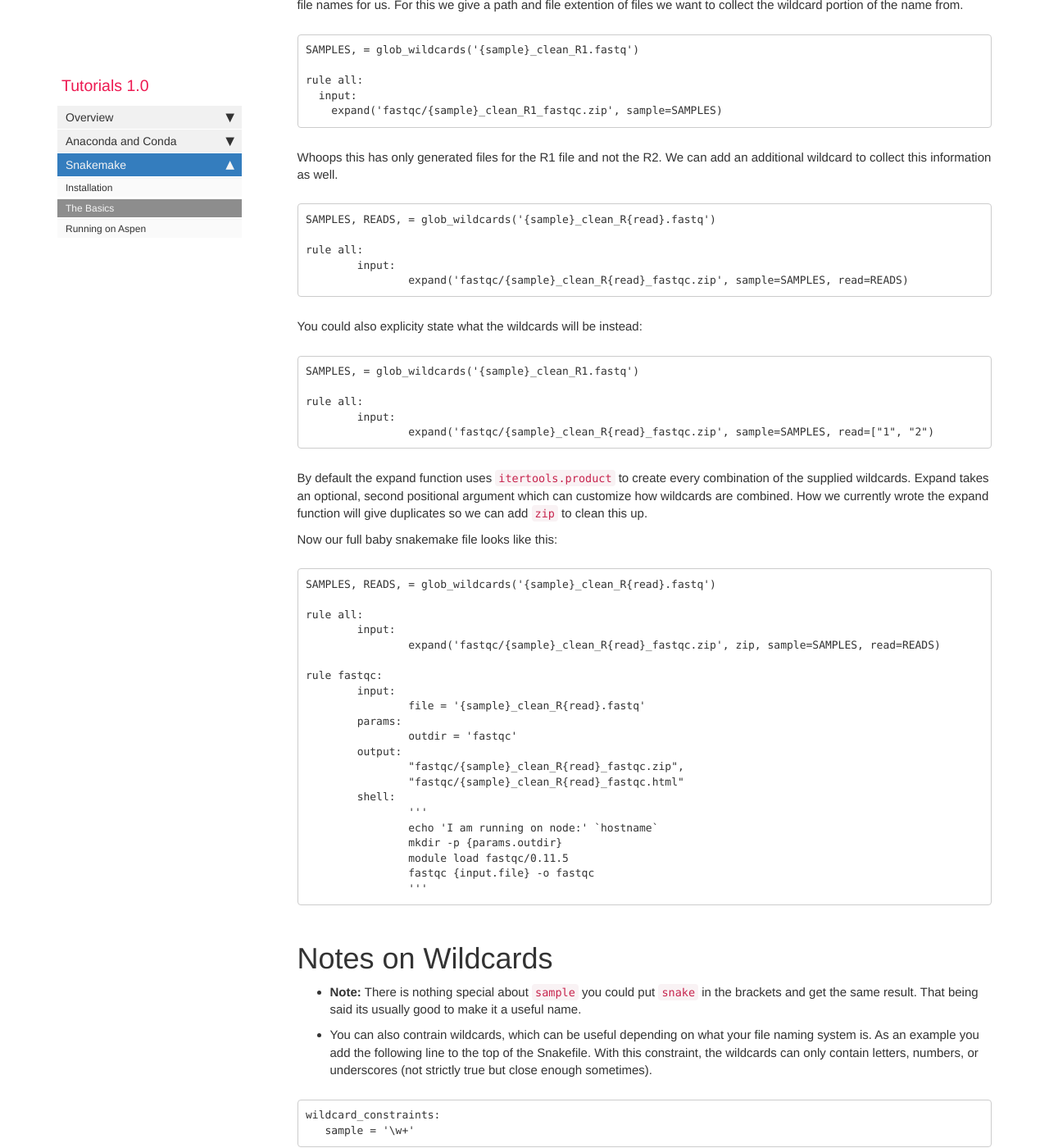
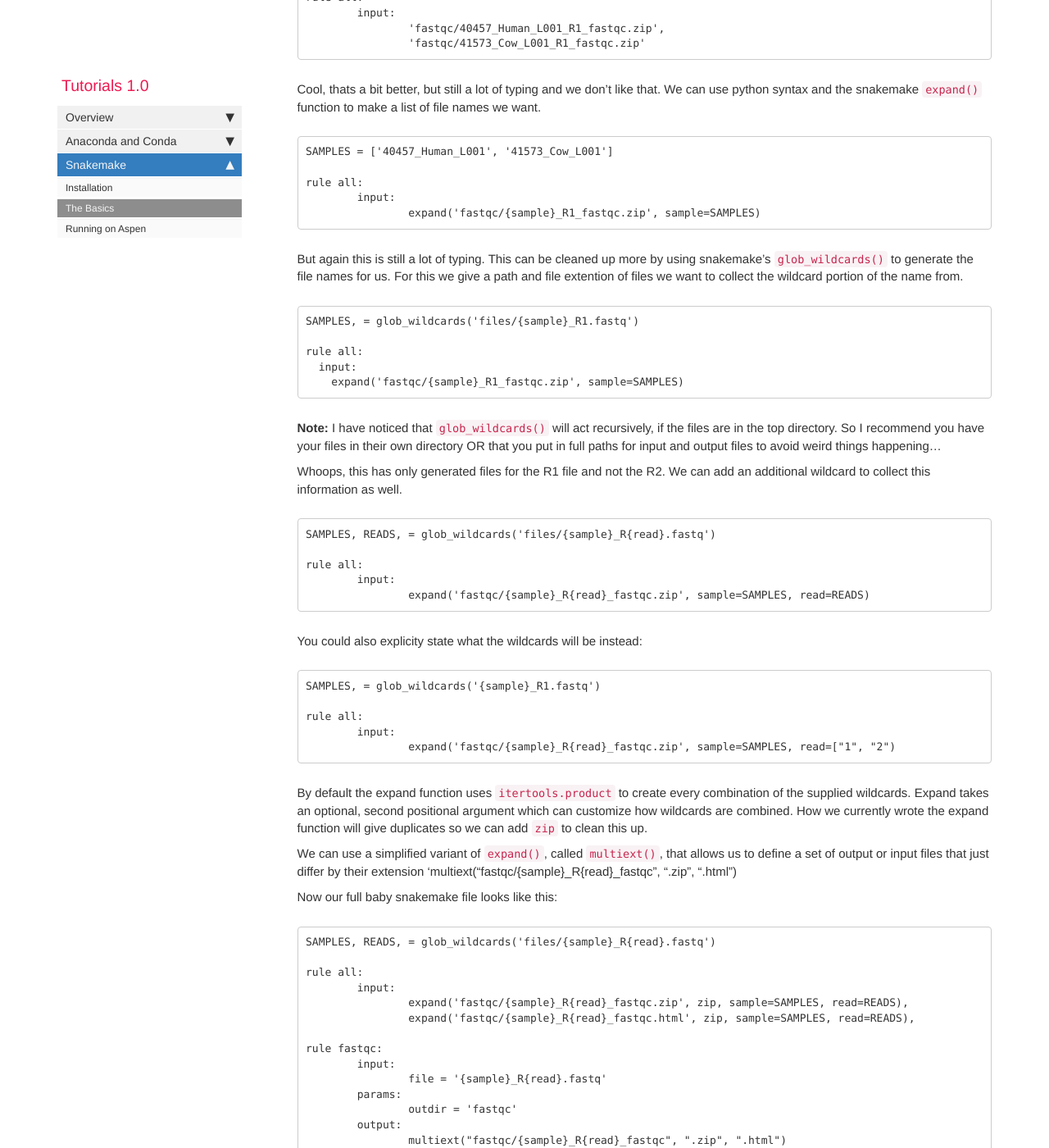
Before and after one commit to jvhagey/Tutorials, a Jekyll site: the page built from pages/mydoc/mydoc_Basic.md, in a window 1280 px wide and 1400 px high, scrolled down 3382 px. Shown: the whole window at 82% size. Built offline with Jekyll 4.4.1, drawn with Linux system fonts in a browser that asks for light colours; comment, search, counter and statistics services are not loaded; some of the changed text lies outside the part shown.

Commit message:
Update mydoc_Basic.md

````diff
--- a/pages/mydoc/mydoc_Basic.md
+++ b/pages/mydoc/mydoc_Basic.md
@@ -33,6 +33,9 @@ The basics of snakemake:
 			- R script (*.R)
 			- R markdown file (*.Rmd)
 		- Inputs and outputs are used by snakemake to determine the order for which rules are to be run. If a rule B has an input produced as an output of rule A, then rule B will be run after rule A.
+		-For determining whether output files have to be re-created, Snakemake checks whether the file modification date (i.e. the timestamp) of any input file of the same job is newer than the timestamp of the output file.
+			- This can be overridden by marking an input file with the `ancient()` function. An example is of ignoring timestamps is found [here](https://snakemake.readthedocs.io/en/stable/snakefiles/rules.html).
+		- All the arguments that can be used in a rule can be found [here](https://snakemake.readthedocs.io/en/stable/snakefiles/writing_snakefiles.html).
 	- There can be multiple inputs/outputs in rules
 		- Inputs/outputs can be named (using the = syntax), or just listed in order.
 		- These files can be referred to in the shell command (or python/R scripts)
@@ -48,10 +51,10 @@ To run snakemake you will make a file called `Snakefile`, **IT MUST BE NAMED THI
 ```
 rule fastqc:
 	input:
-		file = '40457_Human_L001_clean_R1.fastq'
+		file = '40457_Human_L001_R1.fastq'
 	output:
-		"fastqc/40457_Human_L001_clean_R1_fastqc.zip",
-		"fastqc/40457_Human_L001_clean_R1_fastqc.html"
+		"fastqc/40457_Human_L001_R1_fastqc.zip",
+		"fastqc/40457_Human_L001_R1_fastqc.html"
 	shell:
 		'''
 		echo 'I am running on node:' `hostname`
@@ -64,7 +67,7 @@ rule fastqc:
 We can run snakemake by requesting the file that is wanted. For this to run you will also need to tell snakemake how many cores to use when running.
 
 ```
-snakemake fastqc/40457_Human_L001_clean_R1_fastqc.html --cores 1
+snakemake fastqc/40457_Human_L001_R1_fastqc.html --cores 1
 ```
 
 Or just tell snakemake to run and it will go through the entire pipeline, which is only one rule right not so we get the same output.
@@ -73,23 +76,33 @@ Or just tell snakemake to run and it will go through the entire pipeline, which
 snakemake --cores 1
 ```
 
+If you already ran snakemake, snakemake will just tell you there is nothing to do and you will see this output:
+
+```
+Building DAG of jobs...
+Nothing to be done.
+Complete log: $PATH/Snakemake_Tutorial/.snakemake/log/2021-02-17T144540.917872.snakemake.log
+```
+
+Thanks snakemake. You can keep running this and nothing "bad" will happen, how refreshing...
+
 We can update some of this code to make it a bit more universal. This will become more useful as we go on.
 
 ```
 rule fastqc:
 	input:
-		file = '40457_Human_L001_clean_R1.fastq'
+		file = '40457_Human_L001_R1.fastq'
 	params:
 		outdir = 'fastqc'
 	output:
-		"fastqc/40457_Human_L001_clean_R1_fastqc.zip",
-		"fastqc/40457_Human_L001_clean_R1_fastqc.html"
+		"fastqc/40457_Human_L001_R1_fastqc.zip",
+		"fastqc/40457_Human_L001_R1_fastqc.html"
 	shell:
 		'''
 		echo 'I am running on node:' `hostname`
 		mkdir -p {params.outdir}
 		module load fastqc/0.11.5
-		fastqc {input.file} -o fastqc
+		fastqc {input.file} -o {params.outdir}
 		'''
 ```
 
@@ -102,103 +115,106 @@ We can scale this pipeline by putting in wildcards that are placed in brackets r
 ```
 rule fastqc:
 	input:
-		file = '{sample}_clean_R1.fastq'
+		file = '{sample}_R1.fastq'
 	params:
 		outdir = 'fastqc'
 	output:
-		"fastqc/{sample}_clean_R1_fastqc.zip",
-		"fastqc/{sample}_clean_R1_fastqc.html"
+		"fastqc/{sample}_R1_fastqc.zip",
+		"fastqc/{sample}_R1_fastqc.html"
 	shell:
 		'''
 		echo 'I am running on node:' `hostname`
 		mkdir -p {params.outdir}
 		module load fastqc/0.11.5
-		fastqc {input.file} -o fastqc
+		fastqc {input.file} -o {params.outdir}
 		'''
 ```
 
-However, if we have run the previous code snakemake will tell us there is nothing to be done because it fills in the wildcards based on what it finds in the output files which is only `fastqc/40457_Human_L001_clean_R1_fastqc.zip and fastqc/40457_Human_L001_clean_R1_fastqc.html`. However, if we delete these files and run snakemake with `snakemake --cores 1` we will get the following error.
+However, if we have run snakemake with `snakemake fastqc/40457_Human_L001_R1_fastqc.html --cores 1` it will tell us there is nothing to be done because it fills in the wildcards based on what it finds in the output files which is only `fastqc/40457_Human_L001_R1_fastqc.zip and fastqc/40457_Human_L001_R1_fastqc.html`. However, if we delete these files and run snakemake with `snakemake fastqc/40457_Human_L001_R1_fastqc.html --cores 1` we will get the following error.
 
 ```
 WorkflowError:
 Target rules may not contain wildcards. Please specify concrete files or a rule without wildcards.
 ```
 
-This is because snakemake doesn't know what file you want or if you want all of them. We can either just ask for only one file with `snakemake fastqc/41573_Cow_L001_clean_R1_fastqc.zip --cores 1` for example, or create a new rule called `rule all:` that will allow us to tell snakemake that we want all the files (or whichever we want). The `rule all` will be put as the first rule in our snakefile by convention so we can keep track of it easier.
+This same error would have happened if you had ran `snakemake --cores 1` because snakemake doesn't know what file you want or if you want all of them. We can either just ask for only one file with `snakemake fastqc/41573_Cow_L001_R1_fastqc.zip --cores 1` for example, or create a new rule called `rule all:` that will allow us to tell snakemake that we want all the files (or whichever we want). The `rule all` will be put as the first rule in our snakefile by convention so we can keep track of it easier.
 
 ```
 rule all:
 	input:
-		'fastqc/40457_Human_L001_clean_R1_fastqc.zip',
-		'fastqc/41573_Cow_L001_clean_R1_fastqc.zip',
-		'fastqc/41892_Cattle_L001_clean_R1_fastqc.zip'
+		'fastqc/40457_Human_L001_R1_fastqc.zip',
+		'fastqc/41573_Cow_L001_R1_fastqc.zip'
 ```
 
 Cool, thats a bit better, but still a lot of typing and we don't like that. We can use python syntax and the snakemake `expand()` function to make a list of file names we want.
 
 ```
-SAMPLES = ['40457_Human_L001', '41573_Cow_L001',  '41892_Cattle_L001']
+SAMPLES = ['40457_Human_L001', '41573_Cow_L001']
 
 rule all:
 	input:
-    		expand('fastqc/{sample}_clean_R1_fastqc.zip', sample=SAMPLES)
+    		expand('fastqc/{sample}_R1_fastqc.zip', sample=SAMPLES)
 ```
 
 But again this is still a lot of typing. This can be cleaned up more by using snakemake's `glob_wildcards()` to generate the file names for us. For this we give a path and file extention of files we want to collect the wildcard portion of the name from.
 
 ```
-SAMPLES, = glob_wildcards('{sample}_clean_R1.fastq')
+SAMPLES, = glob_wildcards('files/{sample}_R1.fastq')
 
 rule all:
   input:
-    expand('fastqc/{sample}_clean_R1_fastqc.zip', sample=SAMPLES)
+    expand('fastqc/{sample}_R1_fastqc.zip', sample=SAMPLES)
 ```
 
-Whoops this has only generated files for the R1 file and not the R2. We can add an additional wildcard to collect this information as well.
+**Note:** I have noticed that `glob_wildcards()` will act recursively, if the files are in the top directory. So I recommend you have your files in their own directory OR that you put in full paths for input and output files to avoid weird things happening...
+
+Whoops, this has only generated files for the R1 file and not the R2. We can add an additional wildcard to collect this information as well.
 
 ```
-SAMPLES, READS, = glob_wildcards('{sample}_clean_R{read}.fastq')
+SAMPLES, READS, = glob_wildcards('files/{sample}_R{read}.fastq')
 
 rule all:
 	input:
-		expand('fastqc/{sample}_clean_R{read}_fastqc.zip', sample=SAMPLES, read=READS)
+		expand('fastqc/{sample}_R{read}_fastqc.zip', sample=SAMPLES, read=READS)
 ```
 
 You could also explicity state what the wildcards will be instead:
 
 ```
-SAMPLES, = glob_wildcards('{sample}_clean_R1.fastq')
+SAMPLES, = glob_wildcards('{sample}_R1.fastq')
 
 rule all:
 	input:
-		expand('fastqc/{sample}_clean_R{read}_fastqc.zip', sample=SAMPLES, read=["1", "2")
+		expand('fastqc/{sample}_R{read}_fastqc.zip', sample=SAMPLES, read=["1", "2")
 ```
 
 By default the expand function uses `itertools.product` to create every combination of the supplied wildcards. Expand takes an optional, second positional argument which can customize how wildcards are combined. How we currently wrote the expand function will give duplicates so we can add `zip` to clean this up.
 
+We can use a simplified variant of `expand()`, called `multiext()`, that allows us to define a set of output or input files that just differ by their extension 'multiext("fastqc/{sample}_R{read}_fastqc", ".zip", ".html")
+
 Now our full baby snakemake file looks like this:
 
 ```
-SAMPLES, READS, = glob_wildcards('{sample}_clean_R{read}.fastq')
+SAMPLES, READS, = glob_wildcards('files/{sample}_R{read}.fastq')
 
 rule all:
 	input:
-		expand('fastqc/{sample}_clean_R{read}_fastqc.zip', zip, sample=SAMPLES, read=READS)
+		expand('fastqc/{sample}_R{read}_fastqc.zip', zip, sample=SAMPLES, read=READS),
+		expand('fastqc/{sample}_R{read}_fastqc.html', zip, sample=SAMPLES, read=READS),
 
 rule fastqc:
 	input:
-		file = '{sample}_clean_R{read}.fastq'
+		file = '{sample}_R{read}.fastq'
 	params:
 		outdir = 'fastqc'
 	output:
-		"fastqc/{sample}_clean_R{read}_fastqc.zip",
-		"fastqc/{sample}_clean_R{read}_fastqc.html"
+		multiext("fastqc/{sample}_R{read}_fastqc", ".zip", ".html")
 	shell:
 		'''
 		echo 'I am running on node:' `hostname`
 		mkdir -p {params.outdir}
 		module load fastqc/0.11.5
-		fastqc {input.file} -o fastqc
+		fastqc {input.file} -o {params.outdir}
 		'''
 ```
 
@@ -206,7 +222,7 @@ rule fastqc:
 
 - **Note:** There is nothing special about `sample` you could put `snake` in the brackets and get the same result. That being said its usually good to make it a useful name.
 
-- You can also contrain wildcards, which can be useful depending on what your file naming system is. As an example you add the following line to the top of the Snakefile. With this constraint, the wildcards can only contain letters, numbers, or underscores (not strictly true but close enough sometimes).
+- You can also contrain wildcards, which can be useful depending on what your file naming system is. As an example you add the following line to the top of the Snakefile. With this constraint, the wildcards can only contain letters, numbers, or underscores (not strictly true, but close enough sometimes).
 
 ```
 wildcard_constraints:
@@ -344,3 +360,12 @@ Not all output, log and benchmark files of rule xxx contain the same wildcards.
 ```
 
 **Solution**: put directories under `params:` rather than `output`.
+
+If you get this error:
+
+```
+SyntaxError in line 4 of $PATH/Snakemake_Tutorial/Snakefile:
+EOF in multi-line statement (Snakefile, line XX)
+```
+
+The most common cause is not having a comma after every line for your inputs and outputs.
````
